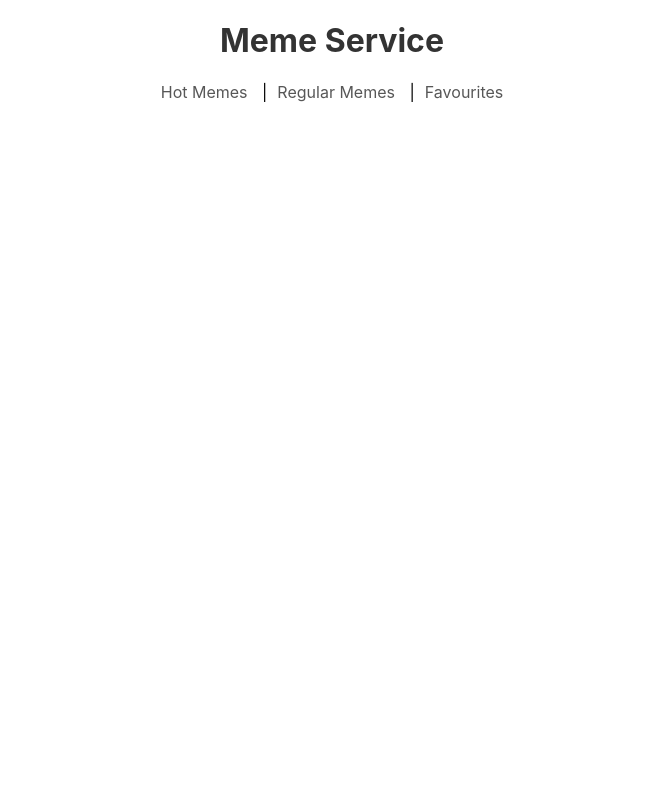
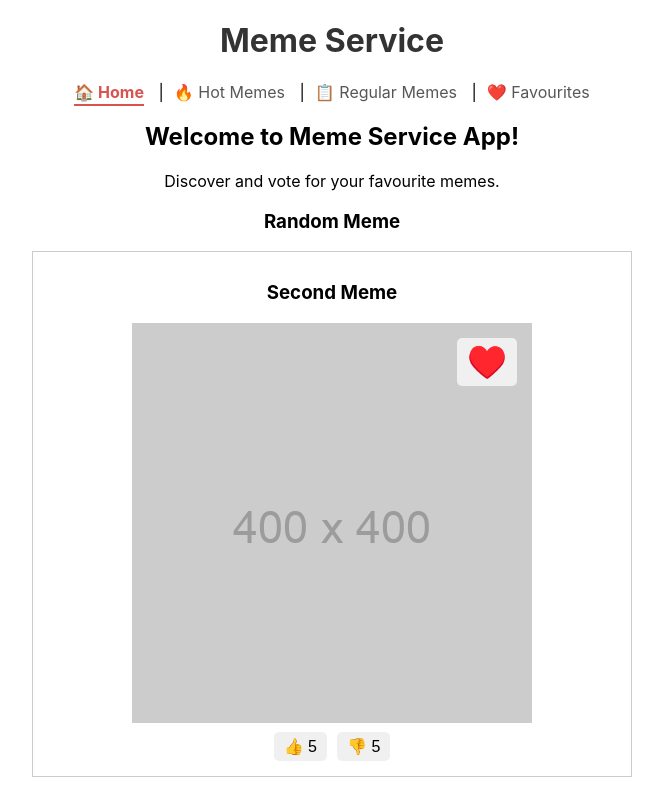
Before and after one commit to zinit/mem-serwis, a React (Create React App) app: page / in a window 1280 px wide. Shown: the whole page, without its empty margins (308-971 px from the left). Built offline with nearby package versions, Linux system fonts and the light colour scheme.

Commit message:
home page with random meme added

```diff
--- a/src/App.js
+++ b/src/App.js
@@ -5,6 +5,8 @@ import { fetchMemes, fetchFavorites } from './api/memeApi';
 import { setMemes, setFavourites } from './store/reducers/actions';
 import { isHot, isFavourite } from './utils/memeFilters';
 import MemeList from "./pages/MemeList";
+import HomePage from "./pages/HomePage";
+import ErrorPage from "./pages/ErrorPage";
 import "./App.css";
 
 function App() {
@@ -26,11 +28,15 @@ function App() {
       <div className="container">
         <h1>Meme Service</h1>
         <nav>
-          <NavLink to="/hot">Hot Memes</NavLink> |
-          <NavLink to="/regular">Regular Memes</NavLink> |
-          <NavLink to="/favourite">Favourites</NavLink>
+          <NavLink to="/">🏠 Home</NavLink> |
+          <NavLink to="/hot">🔥 Hot Memes</NavLink> |
+          <NavLink to="/regular">📋 Regular Memes</NavLink> |
+          <NavLink to="/favourite">❤️ Favourites</NavLink>
         </nav>
         <Routes>
+          <Route path="/"
+            element={<HomePage memes={memes} />}
+          />
           <Route path="/hot"
             element={<MemeList memes={memes.filter((meme) => isHot(meme))} />}
           />
@@ -40,6 +46,8 @@ function App() {
           <Route path="/favourite"
             element={<MemeList memes={memes.filter((meme) => isFavourite(meme, favourites))} />}
           />
+          <Route path="/*"
+            element={<ErrorPage />} />
         </Routes>
       </div>
     </Router>
--- /dev/null
+++ b/src/pages/ErrorPage.js
@@ -0,0 +1,3 @@
+export default function ErrorPage() {
+    return <h1>.</h1>;
+}
--- /dev/null
+++ b/src/pages/HomePage.js
@@ -0,0 +1,27 @@
+import React from "react";
+import Meme from "./../components/Meme";
+
+export default function HomePage({ memes }) {
+  const getRandomMeme = () => {
+    if (memes.length === 0) return null;
+    const randomIndex = Math.floor(Math.random() * memes.length);
+    return memes[randomIndex];
+  };
+
+  const randomMeme = getRandomMeme();
+
+  return (
+    <div>
+      <h2>Welcome to Meme Service App!</h2>
+      <p>Discover and vote for your favourite memes.</p>
+      {randomMeme ? (
+        <div>
+          <h3>Random Meme</h3>
+          <Meme meme={randomMeme} />
+        </div>
+      ) : (
+        <p>No memes available yet.</p>
+      )}
+    </div>
+  );
+}
```
